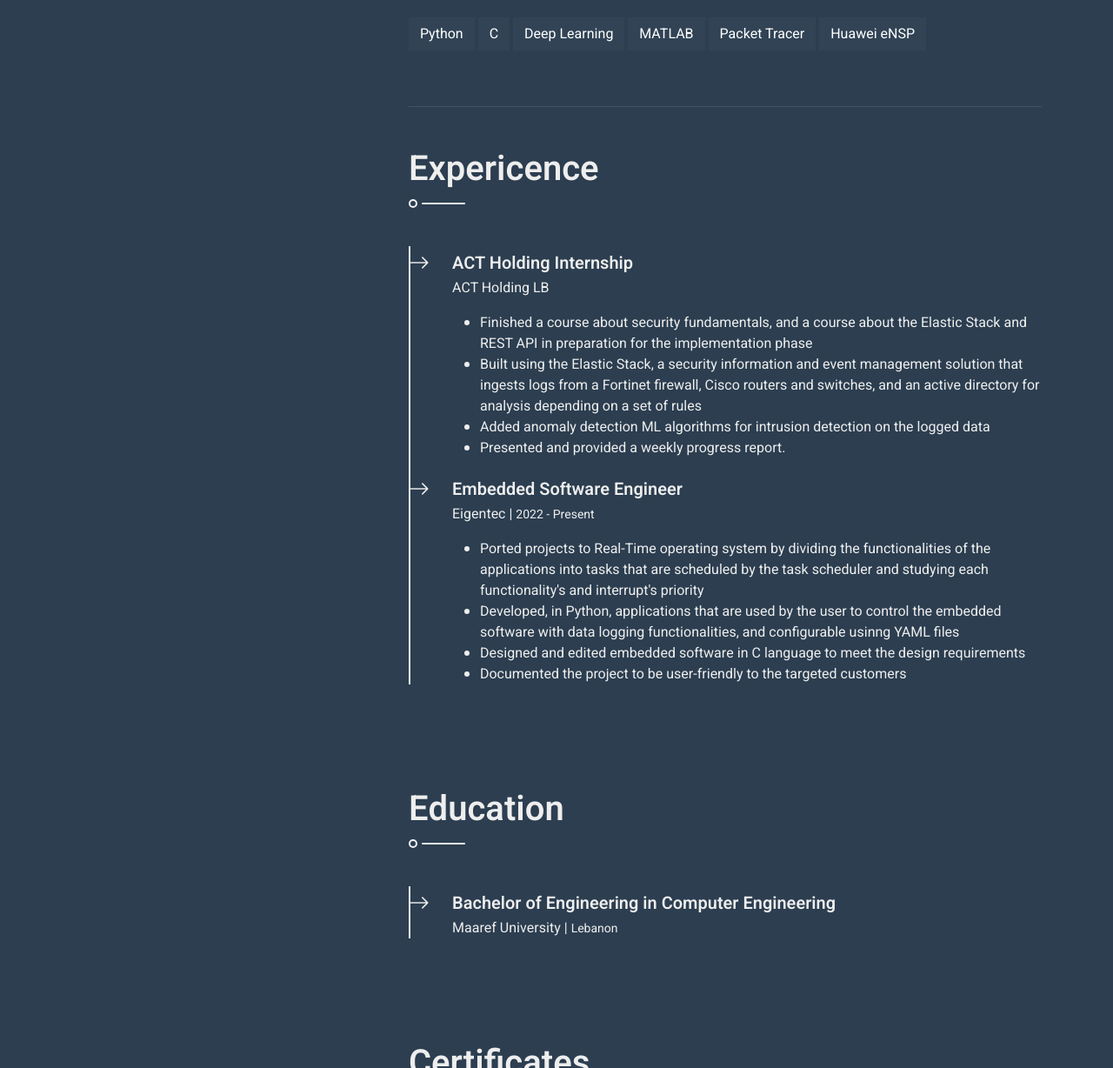
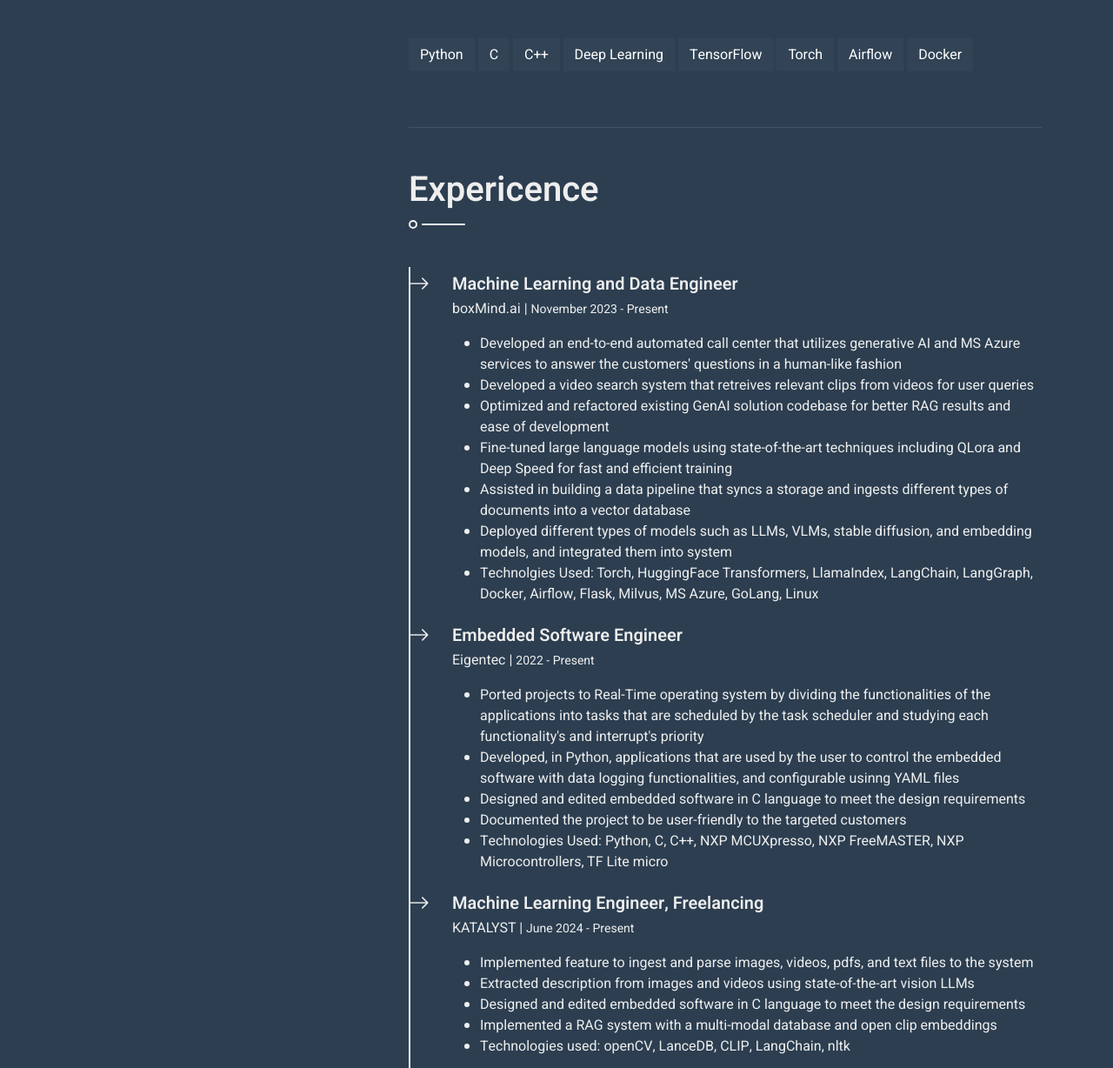
Before and after one commit to HaithamIsmail/HaithamIsmail.github.io, a plain HTML site: page index.html in a window 1280 px wide. Shown: the part 831-2059 px from the top of the page at 87% size. Drawn offline with nearby package versions, Linux system fonts and the light colour scheme.

Commit message:
updated index and cv

```diff
--- a/index.html
+++ b/index.html
@@ -47,7 +47,7 @@
                         <h1 class="text-primary mt-2">Haitham Ismail</h1>
                         <div class="mb-4" style="height: 22px;">
                             <h4 class="typed-text-output d-inline-block text-light"></h4>
-                            <div class="typed-text d-none">Embedded Software Engineer</div>
+                            <div class="typed-text d-none">Machine Learning Engineer</div>
                         </div>
                         <nav class="">
                             <div>
@@ -65,7 +65,6 @@
                         </nav>
                         <div class="d-flex justify-content-center mt-auto mb-3">
                             <a class="btn btn-secondary btn-square mx-1" href="https://www.linkedin.com/in/haitham-ismaill-590523208/"><i class="fab fa-linkedin-in"></i></a>
-                            <a class="btn btn-secondary btn-square mx-1" href="https://www.instagram.com/haithamaismail/"><i class="fab fa-instagram"></i></a>
                             <a class="btn btn-secondary btn-square mx-1" href="https://github.com/HaithamIsmail"><i class="fab fa-github"></i></a>
                         </div>
                         <div class="d-flex align-items-end justify-content-between border-top">
@@ -78,12 +77,12 @@
                     <!-- About Start -->
                     <section class="py-5 border-bottom wow fadeInUp" id="about" data-wow-delay="0.1s">
                         <h1 class="title pb-3 mb-5">About Me</h1>
-                        <p>I am an AI enthusiast first, thriviing to become an AI engineer. I am currently working an embedded software engineer at Eigentec. In my job, I work on building applications embedded applications that utilize high performance microcontrollers, several serial communication protocols (UART, SPI, I2C), Ethernet, DMA.
-                        It also involves researching best methods to implement the pipeline and developing Python scripts that can control the software on the board from the master PC.</p>
+                        <p>A machine learning engineer searching for the next transformer. I am currently working as machine learning and data engineer at boxMind.ai. My daily job consists of integrating generative AI with software solutions and researching new use cases. My work invovles deploying different on-premises services such as LLMs, Embedding models, vector databases. In addition, my work involves building data pipelines to ingest large amounts of data of different types and sources.</p>
 
-                        <p>I completed my internship at ACT holding LB. My work revolved around building a security information event manager (SIEM) using the Elastic stack. I had to build the full pipeline from data collection, aggregation, and processing to indexing and storage, and finally analysis and visualization.</p>
+                        <p>I am also an instructor for AI bootcamp at YouBee.ai. I was tasked with putting the curricullum and writing the material for the bootcamp.</p>
 
-                        During my studies, I was involved in some Huawei programs. I placed 2nd in the nationals stage of the Huawei ICT competition and 6th in the Huawei SFTF program.</p>
+                        <p>Previously, I worked as an embedded software engineer at Eigentec. I worked on building applications embedded applications that utilize high performance microcontrollers, several serial communication protocols (UART, SPI, I2C), Ethernet, DMA. It also involved researching best methods to implement the pipeline and developing Python scripts that can control the software on the board from a master PC.</p>
+
                         <div class="row mb-4">
                             <div class="col-sm-6 py-1">
                                 <span class="fw-medium text-primary">Name:</span> Haitham Ismail
@@ -101,7 +100,7 @@
                         <div class="row g-4">
                             <div class="col-md-4 col-lg-6 col-xl-4">
                                 <div class="d-flex bg-secondary p-4">
-                                    <h1 class="flex-shrink-0 display-5 text-primary mb-0" data-toggle="counter-up">1</h1>
+                                    <h1 class="flex-shrink-0 display-5 text-primary mb-0" data-toggle="counter-up">2</h1>
                                     <div class="ps-3">
                                         <p class="mb-0">Year of</p>
                                         <h5 class="mb-0">Experience</h5>
@@ -133,16 +132,22 @@
                                         <p class="btn btn-secondary">C</p>
                                 </span>
                                 <span class="skill mb-4">
+                                    <p class="btn btn-secondary">C++</p>
+                                </span>
+                                <span class="skill mb-4">
                                         <p class="btn btn-secondary">Deep Learning</p>
                                 </span>
                                 <span class="skill mb-4">
-                                    <p class="btn btn-secondary">MATLAB</p>
+                                    <p class="btn btn-secondary">TensorFlow</p>
                                 </span>
                                 <span class="skill mb-4">
-                                    <p class="btn btn-secondary">Packet Tracer</p>
+                                    <p class="btn btn-secondary">Torch</p>
                                 </span>
                                 <span class="skill mb-4">
-                                    <p class="btn btn-secondary">Huawei eNSP</p>
+                                    <p class="btn btn-secondary">Airflow</p>
+                                </span>
+                                <span class="skill mb-4">
+                                    <p class="btn btn-secondary">Docker</p>
                                 </span>
                             </div>
                         </div>
@@ -155,17 +160,17 @@
                         <div class="border-start border-2 border-light pt-2 ps-5">
                             <div class="position-relative mb-4">
                                 <span class="bi bi-arrow-right fs-4 text-light position-absolute" style="top: -5px; left: -50px;"></span>
-                                <h5 class="mb-1">ACT Holding Internship</h5>
-                                <p class="mb-2">ACT Holding LB</p>
+                                <h5 class="mb-1">Machine Learning and Data Engineer</h5>
+                                <p class="mb-2">boxMind.ai | <small>November 2023 - Present</small></p>
                                 <p>
                                     <ul>
-                                        <li>Finished a course about security fundamentals, and a course about the Elastic Stack and REST API in
-                                            preparation for the implementation phase</li>
-                                        <li>Built using the Elastic Stack, a security information and event management solution that ingests logs
-                                            from a Fortinet firewall, Cisco routers and switches, and an active directory for analysis depending on a
-                                            set of rules</li>
-                                        <li>Added anomaly detection ML algorithms for intrusion detection on the logged data</li>
-                                        <li>Presented and provided a weekly progress report.</li>
+                                        <li>Developed an end-to-end automated call center that utilizes generative AI and MS Azure services to answer the customers' questions in a human-like fashion</li>
+                                        <li>Developed a video search system that retreives relevant clips from videos for user queries</li>
+                                        <li>Optimized and refactored existing GenAI solution codebase for better RAG results and ease of development</li>
+                                        <li>Fine-tuned large language models using state-of-the-art techniques including QLora and Deep Speed for fast and efficient training</li>
+                                        <li>Assisted in building a data pipeline that syncs a storage and ingests different types of documents into a vector database</li>
+                                        <li>Deployed different types of models such as LLMs, VLMs, stable diffusion, and embedding models, and integrated them into system</li>
+                                        <li>Technolgies Used: Torch, HuggingFace Transformers, LlamaIndex, LangChain, LangGraph, Docker, Airflow, Flask, Milvus, MS Azure, GoLang, Linux</li>
                                     </ul>
                                 </p>
                             </div>
@@ -180,6 +185,34 @@
                                         <li>Developed, in Python, applications that are used by the user to control the embedded software with data logging functionalities, and configurable usinng YAML files</li>
                                         <li>Designed and edited embedded software in C language to meet the design requirements</li>
                                         <li>Documented the project to be user-friendly to the targeted customers</li>
+                                        <li>Technologies Used: Python, C, C++, NXP MCUXpresso, NXP FreeMASTER, NXP Microcontrollers, TF Lite micro</li>
+                                    </ul>
+                                </p>
+                            </div>
+                            <div class="position-relative mb-4">
+                                <span class="bi bi-arrow-right fs-4 text-light position-absolute" style="top: -5px; left: -50px;"></span>
+                                <h5 class="mb-1">Machine Learning Engineer, Freelancing</h5>
+                                <p class="mb-2">KATALYST  | <small>June 2024 - Present</small></p>
+                                <p>
+                                    <ul>
+                                        <li>Implemented feature to ingest and parse images, videos, pdfs, and text files to the system</li>
+                                        <li>Extracted description from images and videos using state-of-the-art vision LLMs</li>
+                                        <li>Designed and edited embedded software in C language to meet the design requirements</li>
+                                        <li>Implemented a RAG system with a multi-modal database and open clip embeddings</li>
+                                        <li>Technologies used: openCV, LanceDB, CLIP, LangChain, nltk</li>
+                                    </ul>
+                                </p>
+                            </div>
+                            <div class="position-relative mb-4">
+                                <span class="bi bi-arrow-right fs-4 text-light position-absolute" style="top: -5px; left: -50px;"></span>
+                                <h5 class="mb-1">AI Bootcamp Instructor</h5>
+                                <p class="mb-2"> YouBee.ai | <small>January 2024 - Present</small></p>
+                                <p>
+                                    <ul>
+                                        <li>Created comprehensive explainer notebooks designed to be self-sufficient and to provide practical examples</li>
+                                        <li>Recorded standalone sessions to explain each lesson</li>
+                                        <li>Explained the lessons in live sessions to make the bootcamp more engaging</li>
+                                        <li>Technologies used: Jupyter Notebooks, Markdown, Python, Numpy, Tensorflow, Pandas, Sci-kit Learn, Matplotlib </li>
                                     </ul>
                                 </p>
                             </div>
@@ -228,7 +261,6 @@
                         <div class="bg-secondary text-light text-center p-5">
                             <div class="d-flex justify-content-center mb-4">
                                 <a class="btn btn-dark btn-square mx-1" href="https://www.linkedin.com/in/haitham-ismaill-590523208/"><i class="fab fa-linkedin-in"></i></a>
-                                <a class="btn btn-dark btn-square mx-1" href="https://www.instagram.com/haithamaismail/"><i class="fab fa-instagram"></i></a>
                                 <a class="btn btn-dark btn-square mx-1" href="https://github.com/HaithamIsmail"><i class="fab fa-github"></i></a>
                             </div>
 
```
Also changed, not shown: 1 other file.
